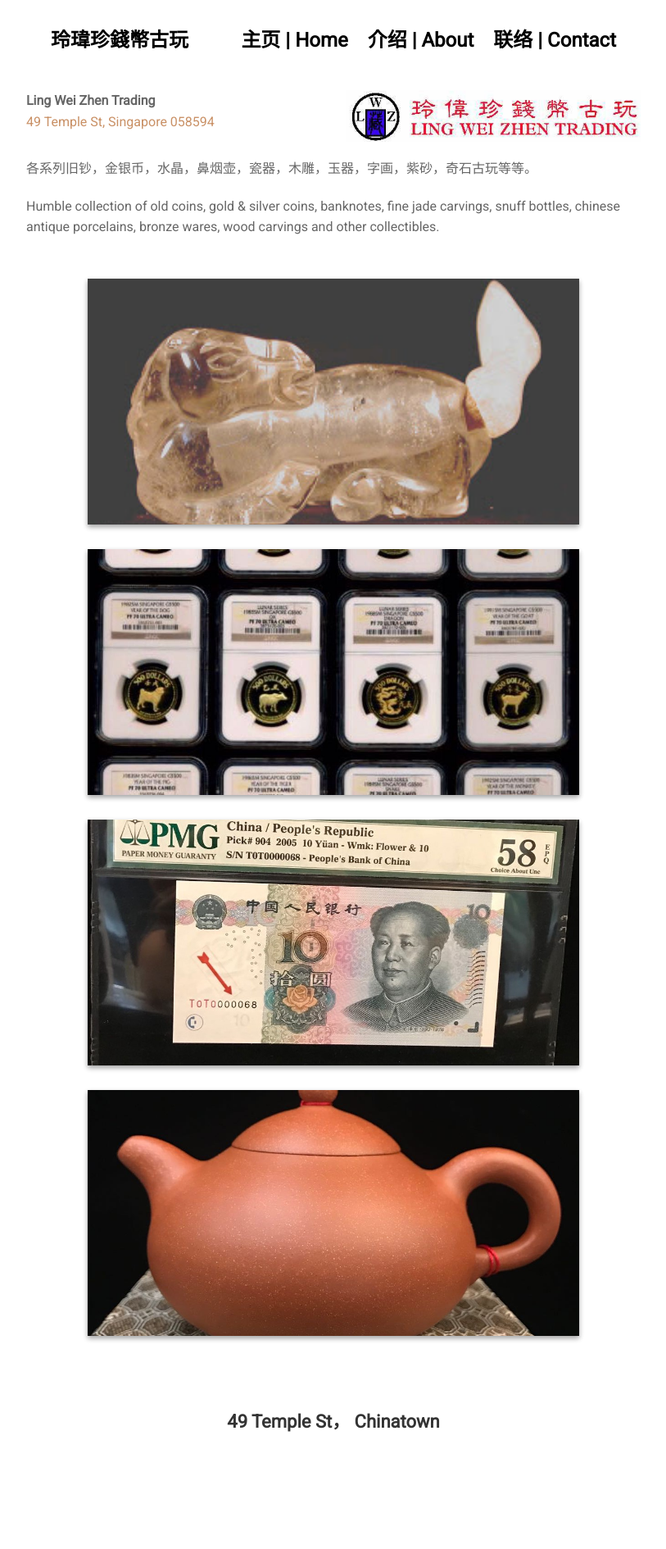
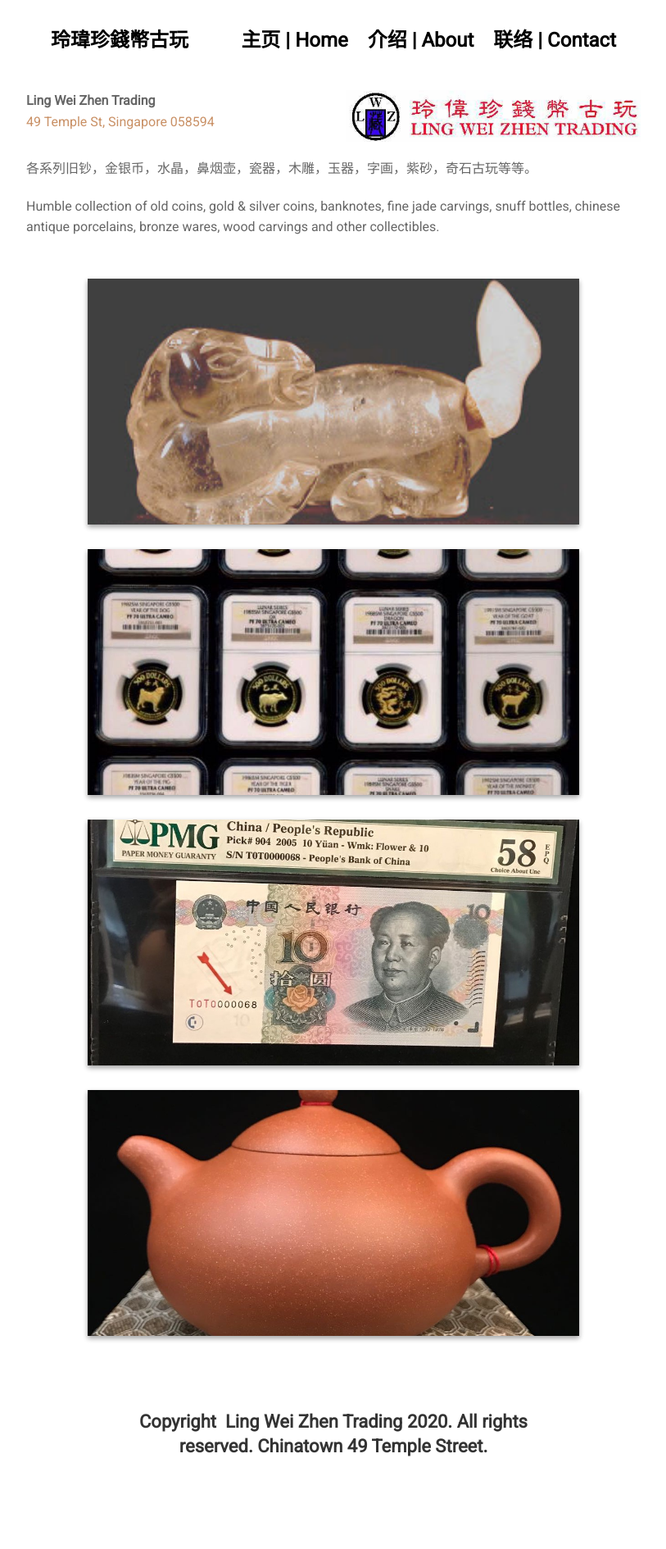
Before and after one commit to jellingwei/jellingwei.github.io, a Jekyll site: the page built from index.html, in a window 1280 px wide. Shown: the whole page at 82% size, without its empty margins (233-1046 px from the left). Built offline with Jekyll 4.4.1, drawn with Linux system fonts in a browser that asks for light colours; nearby versions of some CDN libraries.

Commit message:
Update settings.yml

```diff
--- a/_data/settings.yml
+++ b/_data/settings.yml
@@ -55,7 +55,7 @@
   若有适合的旧钞钱币，我们也会高价收购您的旧钞钱币哦！
   </p>
 
-  <p> We are located at 49 Temple St, Singapore 058594 (Chinatown). <br>
+  <p> We are located at Chinatown 49 Temple St, Singapore 058594. <br>
   <i class="fa fa-clock-o" aria-hidden="true"></i> Business hours: <br>
   Monday - Sunday: 11am - 7pm <br> </p>
 
@@ -86,7 +86,7 @@
 #
 
 footer: >
-  <h4>49 Temple St， Chinatown</h4>
+  <h4> Copyright <i class="fa fa-user-copyright" aria-hidden="true"></i> Ling Wei Zhen Trading 2020. All rights reserved. Chinatown 49 Temple Street.</h4>
 
 #-------------------------------
 # Contact Section
```
